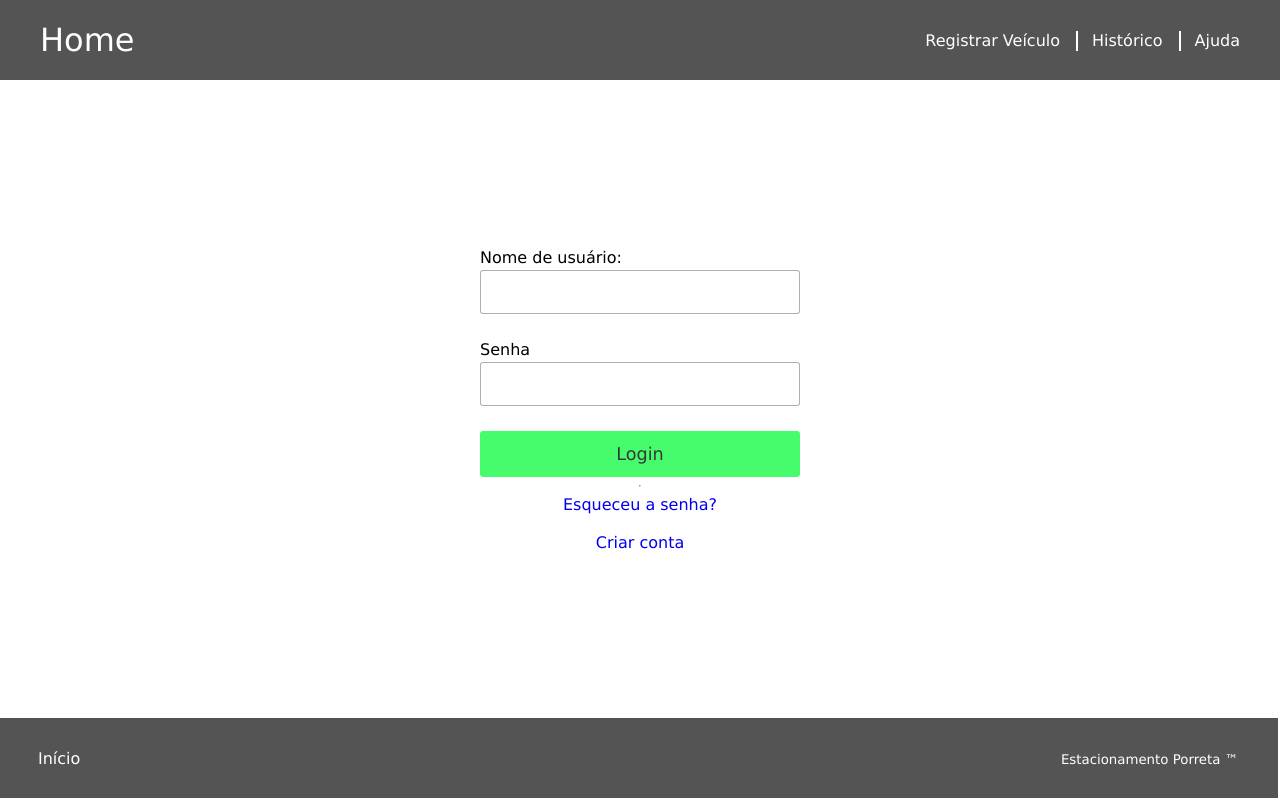
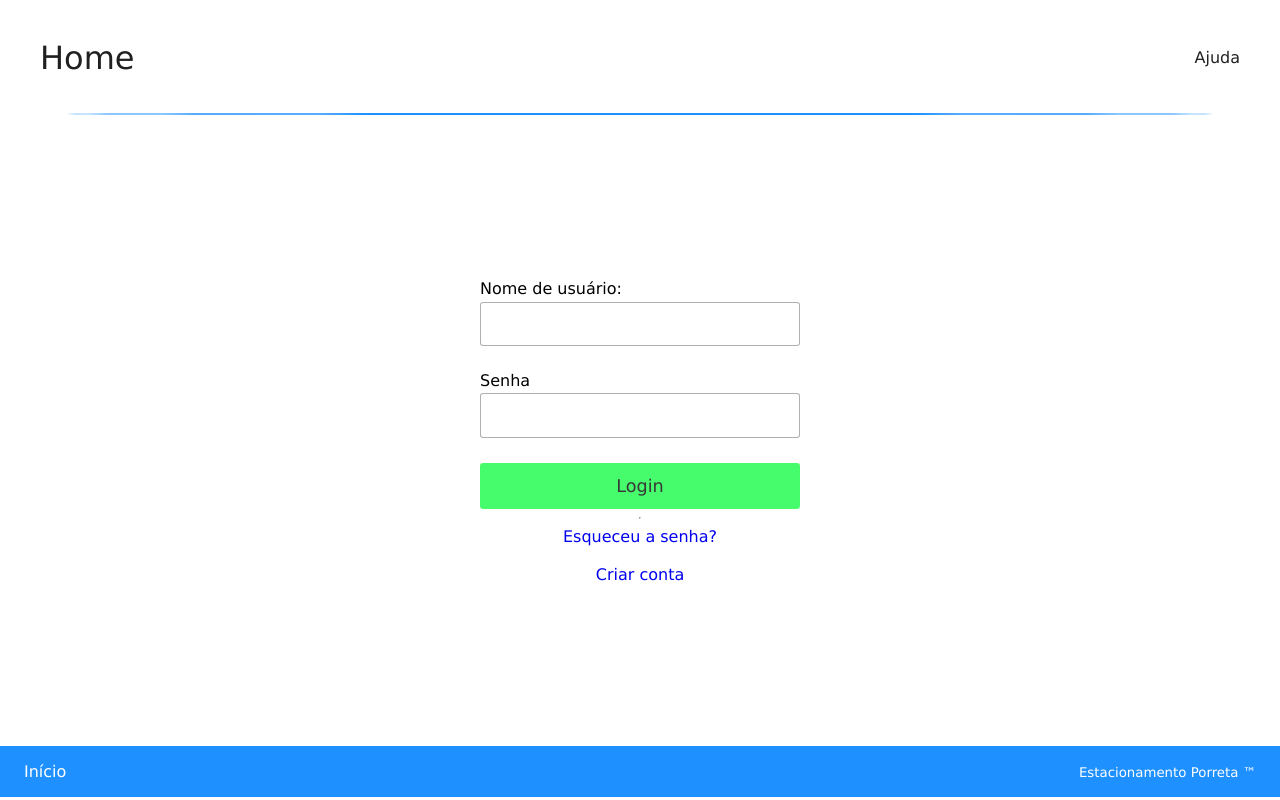
Before and after one commit to gabrielLV-BR/php-projetao, a PHP site: page / in a window 1280 px wide. Run offline with PHP 8.4, Linux system fonts and the light colour scheme.

Commit message:
Mudanças nos estilos

```diff
--- a/public/css/footer.css
+++ b/public/css/footer.css
@@ -2,9 +2,8 @@
     display: block;
     width: 100%;
     margin: 0;
-    padding: 2rem 2.5rem;
-    height: 10%;
-    background-color: #545454;
+    padding: 1rem 1.5rem;
+    background-color: dodgerblue;
 
     color: white;
     display: flex;
--- a/public/css/global.css
+++ b/public/css/global.css
@@ -11,9 +11,15 @@ html {
 body {
     padding: 0;
     margin: 0;
-    height: 100%;
     overflow-x: none;
     overflow-y: auto;
+
+    display: flex;
+    flex-direction: column;
+    align-items: center;
+
+    height: calc(100% - 5px);
+    justify-content: space-between;
 }
 
 button, input[type=submit] {
@@ -60,5 +66,5 @@ input:focus {
     align-items: center;
     justify-content: center;
     width: 100%;
-    height: 80%;
+    margin: 5rem;
 }
--- a/public/css/header.css
+++ b/public/css/header.css
@@ -1,21 +1,36 @@
 #header {
+    position: relative;
     display: block;
     width: 100%;
 
     margin: 0;
     padding: 2rem 2.5rem;
-    height: 10%;
 
-    background-color: #545454;
     display: flex;
     flex-direction: row;
     align-items: center;
-
-    color: white;
     justify-content: space-between;
 
+    background-color: white;
+    color: #202020;
 
     z-index: 2;
+}
+
+#header::after {
+    content: "";
+    position: absolute;
+    display: block;
+    width: 90%;
+    height: 2px;
+
+    /* Dá um efeito de degradê nos cantos */
+    border-radius: 50%;
+
+    left: 5%;
+    bottom: 0;
+
+    background-color: dodgerblue;
 }
 
 #header > span > ul {
@@ -40,11 +55,11 @@
     display: block;
     width: 2px;
     height: 20px;
-    background-color: white;
+    background-color: dodgerblue;
 }
 
 #header a {
-    color: white;
+    color: #202020;
 }
 
 #header .home {
--- a/public/css/home.css
+++ b/public/css/home.css
@@ -14,7 +14,6 @@
     flex-direction: row;
     gap: 4rem;
 }
-
 
 .container .row .car-viewer {
     position: relative;
--- a/views/components/header.php
+++ b/views/components/header.php
@@ -1,3 +1,4 @@
+<?php session_start(); ?>
 <!DOCTYPE html>
 <html lang="pt">
 <head>
@@ -25,8 +26,10 @@
   </span>
   <span>
     <ul>
+      <?php if(isset($_SESSION["username"])): ?>
       <li><a href="/views/car_register.php">Registrar Veículo</a></li>
       <li><a href="/views/car_listing.php">Histórico</a></li>
+      <?php endif ?>
       <li><a href="https://www.google.com/search?q=Hospital+mais+pr%C3%B3ximo">Ajuda</a></li>
     </ul>
   </span>
```
Also changed, not shown: public/assets/carro_back-min.svg (deleted), public/assets/carro_back.svg (deleted).
